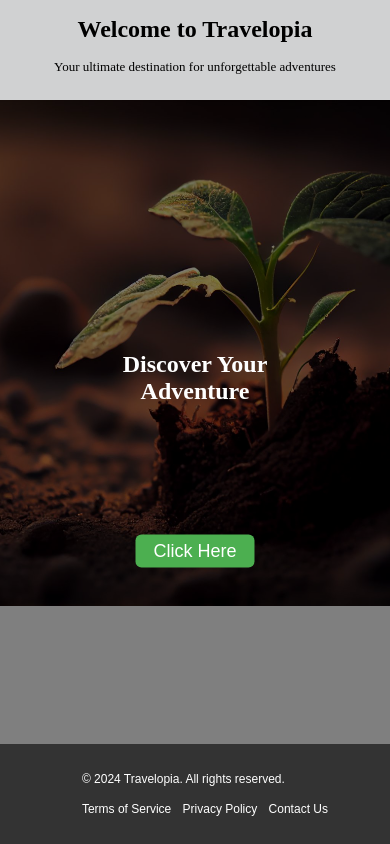
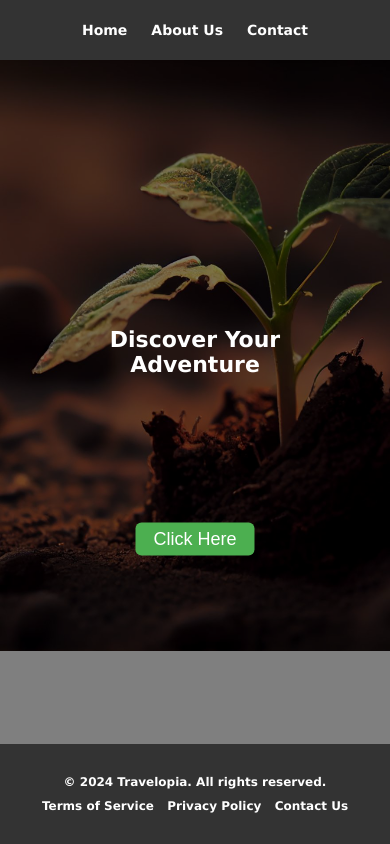
Before and after one commit to shivamcalis1998/Travelopia-Assignment, a plain HTML site: page index.html in a window 390 px wide. Drawn offline with Linux system fonts and the light colour scheme.

Commit message:
done almost

```diff
--- a/index.html
+++ b/index.html
@@ -7,10 +7,13 @@
     <title>Travelopia</title>
   </head>
   <header>
-    <div class="header-content">
-      <h1>Welcome to Travelopia</h1>
-      <p>Your ultimate destination for unforgettable adventures</p>
-    </div>
+    <nav>
+      <ul class="nav-links">
+        <li><a href="#">Home</a></li>
+        <li><a href="#">About Us</a></li>
+        <li><a href="#">Contact</a></li>
+      </ul>
+    </nav>
   </header>
   <body>
     <div class="mainBody overlayVisible">
--- a/styles.css
+++ b/styles.css
@@ -7,12 +7,46 @@ body {
 }
 
 header {
-  top: 0;
+  display: flex;
+  justify-content: center;
+  align-items: center;
+  background-color: #333;
+  padding: 20px 0;
   height: 100px;
-  width: 100%;
+}
+
+nav {
   text-align: center;
-  background-color: rgb(208, 209, 210);
-  z-index: 10;
+}
+
+.nav-links {
+  list-style-type: none;
+  padding: 0;
+  margin: 0;
+}
+
+.nav-links li {
+  display: inline-block;
+  margin-right: 20px;
+}
+
+.nav-links li:last-child {
+  margin-right: 0;
+}
+
+.nav-links li a {
+  text-decoration: none;
+  color: #fff;
+  font-size: 22px;
+  /* font-weight: bold; */
+  font-family: "Lucida Sans", "Lucida Sans Regular", "Lucida Grande",
+    "Lucida Sans Unicode", Geneva, Verdana, sans-serif;
+  font-weight: 600;
+  transition: color 0.3s ease;
+}
+
+.nav-links li a:hover {
+  color: #ffcc00;
 }
 
 footer {
@@ -30,21 +64,24 @@ footer {
 }
 
 .footer-content {
-  display: grid;
-  grid-template-columns: repeat(2, 1fr);
-  padding-left: 15%;
-  justify-content: center;
+  display: flex;
+  justify-content: space-around;
   align-items: center;
   width: 100%;
 }
 
 .footer-content p {
-  margin-bottom: 5%;
+  text-decoration: none;
+  color: #fff;
+  font-size: 22px;
+  font-family: "Lucida Sans", "Lucida Sans Regular", "Lucida Grande",
+    "Lucida Sans Unicode", Geneva, Verdana, sans-serif;
+  font-weight: 600;
+  transition: color 0.3s ease;
 }
 
 .footer-links {
   list-style-type: none;
-  margin-bottom: 5%;
   padding: 0;
 }
 
@@ -58,12 +95,18 @@ footer {
 }
 
 .footer-links li a {
+  text-decoration: none;
   color: #fff;
-  text-decoration: none;
+  font-size: 22px;
+  font-family: "Lucida Sans", "Lucida Sans Regular", "Lucida Grande",
+    "Lucida Sans Unicode", Geneva, Verdana, sans-serif;
+  font-weight: 600;
+  transition: color 0.3s ease;
 }
 
 .footer-links li a:hover {
-  text-decoration: underline;
+  color: #ffcc00;
+  text-decoration: none;
 }
 
 .mainBody {
@@ -75,11 +118,15 @@ footer {
 .mainBody .title {
   position: absolute;
   text-align: center;
-  top: 50%;
+  top: 40%;
   left: 50%;
   transform: translate(-50%, -50%);
   color: white;
   z-index: 1;
+  font-size: 22px;
+  font-family: "Lucida Sans", "Lucida Sans Regular", "Lucida Grande",
+    "Lucida Sans Unicode", Geneva, Verdana, sans-serif;
+  font-weight: 600;
 }
 
 .mainBody::before {
@@ -101,7 +148,7 @@ footer {
 
 .clickButton {
   position: absolute;
-  top: 65%;
+  top: 55%;
   left: 50%;
   transform: translate(-50%, -50%);
   z-index: 2;
@@ -135,6 +182,10 @@ footer {
 }
 
 @media (max-width: 786px) {
+  header {
+    height: 20px;
+  }
+
   header h1 {
     font-size: 24px;
   }
@@ -142,9 +193,12 @@ footer {
     font-size: 13px;
     text-align: center;
   }
+  .nav-links li a {
+    font-size: 14px;
+  }
 
   .mainBody img {
-    height: 60vh;
+    height: 70vh;
   }
 
   .mainBody .title {
@@ -164,29 +218,29 @@ footer {
   }
 
   .footer-content {
-    margin-left: 13%;
-    width: 100%;
-  }
-
-  .footer-links li {
-    margin-right: 8px;
-  }
-
-  .footer-content {
-    display: grid;
-    grid-template-columns: repeat(1, 1fr);
-    padding-left: 8%;
-    justify-content: center;
-    align-items: center;
+    flex-direction: column;
+    display: flex;
+    justify-content: space-between;
     width: 100%;
   }
 
   .footer-content p {
     margin: 0;
-    margin-bottom: 5%;
+
+    margin-bottom: 10px;
+    font-size: 12px;
+  }
+
+  .footer-links li a {
+    font-size: 12px;
   }
 
   .footer-links {
     margin: 0;
   }
+
+  .footer-links li a:focus {
+    color: #ffcc00;
+    text-decoration: none;
+  }
 }
```
